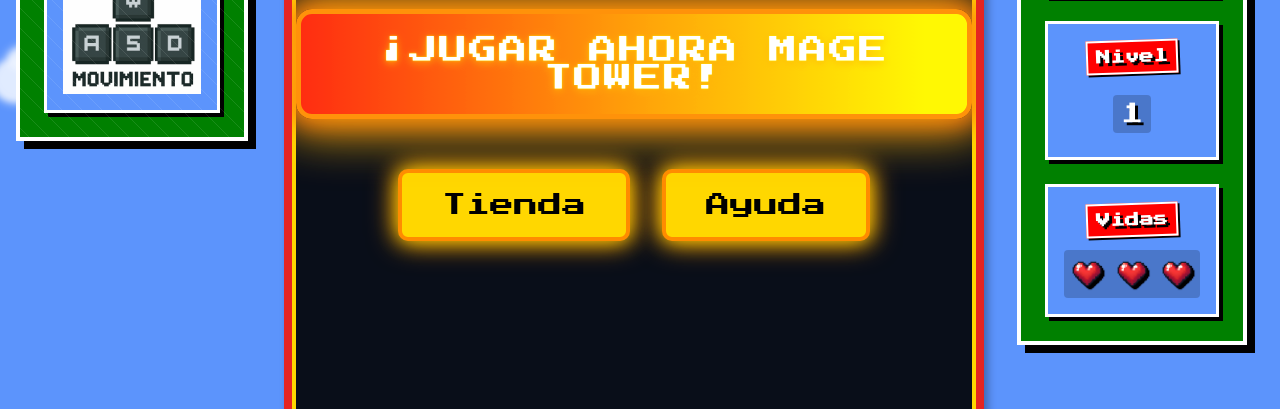
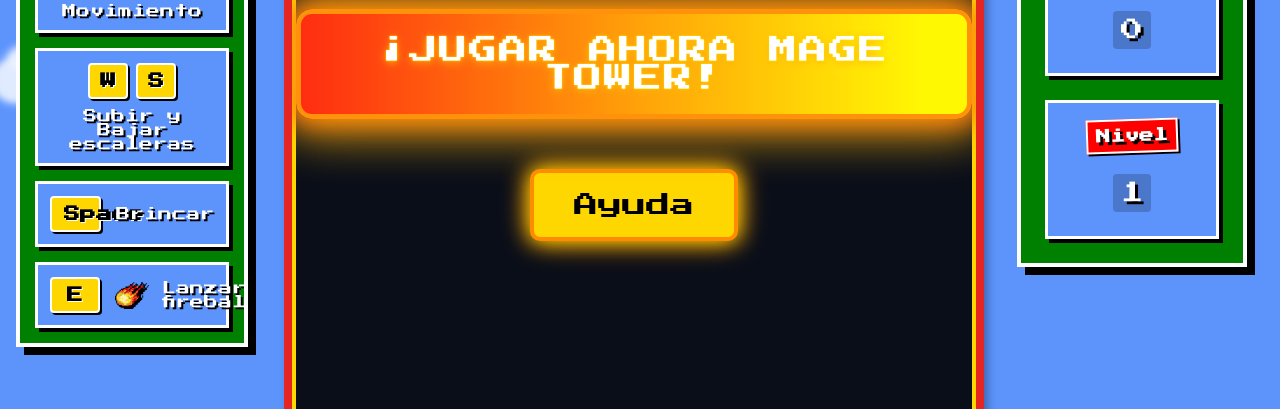
Before and after one commit to PaoloZesatiTec/Equipo-1, a website: page game/html/index.html in a window 1280 px wide. Shown: the part 391-800 px from the top of the page. Drawn offline with Linux system fonts and the light colour scheme.

Commit message:
Arreglo de bug de saltos, conexión de niveles y muertes a html principal y mejoras en el UI de las teclas

```diff
--- a/game/css/style.css
+++ b/game/css/style.css
@@ -299,26 +299,56 @@ header {
 .controls-container {
     display: flex;
     flex-direction: column;
-    gap: 1.5rem;
+    gap: 15px;
+    padding: 15px;
     background: green;
-    padding: 1.5rem;
     border: 4px solid #fff;
     box-shadow: 8px 8px 0 #000;
     position: relative;
     overflow: hidden;
 }
 
-.controls-container::before {
-    content: '';
-    position: absolute;
-    top: 0;
-    left: 0;
-    right: 0;
-    bottom: 0;
-    background: linear-gradient(45deg, transparent 48%, #fff 49%, #fff 51%, transparent 52%);
-    background-size: 20px 20px;
-    opacity: 0.1;
-    pointer-events: none;
+.control-item {
+    display: flex;
+    align-items: center;
+    gap: 15px;
+    background: #5c94fc;
+    padding: 12px;
+    border: 3px solid #fff;
+    box-shadow: 4px 4px 0 #000;
+    transition: transform 0.2s;
+}
+
+.control-item:hover {
+    transform: translate(-2px, -2px);
+    box-shadow: 6px 6px 0 #000;
+}
+
+.control-key {
+    background: #FFD700;
+    color: #000;
+    padding: 8px 12px;
+    border: 2px solid #fff;
+    border-radius: 4px;
+    font-weight: bold;
+    min-width: 50px;
+    text-align: center;
+    box-shadow: 2px 2px 0 #000;
+    text-shadow: 1px 1px 0 #fff;
+}
+
+.control-description {
+    color: #fff;
+    font-size: 14px;
+    text-shadow: 2px 2px 0 #000;
+    flex-grow: 1;
+}
+
+.fireball-icon {
+    width: 32px;
+    height: 32px;
+    object-fit: contain;
+    filter: drop-shadow(2px 2px 0 #000);
 }
 
 .tecladoInfo {
@@ -530,3 +560,30 @@ header, .game-layout, .left-panel, .right-panel, .canvas-wrapper, footer {
     position: relative;
     z-index: 2;
 }
+
+.movement-control {
+    flex-direction: column;
+    align-items: center;
+    gap: 10px;
+    padding: 12px;
+}
+
+.movement-keys {
+    display: flex;
+    gap: 8px;
+    align-items: center;
+    justify-content: center;
+}
+
+.movement-keys .control-key {
+    min-width: 40px;
+    padding: 8px;
+}
+
+.movement-control .control-description {
+    text-align: center;
+    width: 100%;
+    font-size: 14px;
+    color: #fff;
+    text-shadow: 2px 2px 0 #000;
+}
--- a/game/html/index.html
+++ b/game/html/index.html
@@ -34,10 +34,30 @@
                 <section id="instrucciones">
                     <h2 class="panel-title" style="font-size: 25px;">Controles</h2>
                     <div class="controls-container">
-                        <img id="teclasmovimiento"
-                             src="../assets/teclasmovimiento.png"
-                             alt="Teclas de movimiento: A y D"
-                             class="tecladoInfo">
+                        <div class="control-item movement-control">
+                            <div class="movement-keys">
+                                <span class="control-key">A</span>
+
+                                <span class="control-key">D</span>
+                            </div>
+                            <span class="control-description">Movimiento</span>
+                        </div>
+                        <div class="control-item movement-control">
+                            <div class="movement-keys">
+                                <span class="control-key">W</span>
+                                <span class="control-key">S</span>
+                            </div>
+                            <span class="control-description">Subir y Bajar escaleras</span>
+                        </div>
+                        <div class="control-item">
+                            <span class="control-key">Space</span>
+                            <span class="control-description">Brincar</span>
+                        </div>
+                        <div class="control-item">
+                            <span class="control-key">E</span>
+                            <img src="../assets/Items/Fire_ball_icon/fireball.png" alt="Fireball" class="fireball-icon">
+                            <span class="control-description">Lanzar fireball</span>
+                        </div>
                     </div>
                 </section>
             </aside>
@@ -60,14 +80,6 @@
                             <h3>Nivel</h3>
                             <p id="level">1</p>
                         </div>
-                        <div class="stat-item">
-                            <h3>Vidas</h3>
-                            <div id="lives" class="lives-container">
-                                <img src="../assets/Items/Heart/heart.png" alt="Vida" class="life-icon">
-                                <img src="../assets/Items/Heart/heart.png" alt="Vida" class="life-icon">
-                                <img src="../assets/Items/Heart/heart.png" alt="Vida" class="life-icon">
-                            </div>
-                        </div>
                     </div>
                 </section>
             </aside>
--- a/game/js/menu.js
+++ b/game/js/menu.js
@@ -171,7 +171,7 @@ function initMenu() {
     });
 
     // Agregar elementos al DOM
-    secondaryButtons.appendChild(shop);
+
     secondaryButtons.appendChild(helpButton);
     menuContainer.appendChild(logoImg);
     menuContainer.appendChild(startButton);
--- a/game/js/platformer.js
+++ b/game/js/platformer.js
@@ -351,15 +351,20 @@ class Player extends AnimatedObject {
             }
         }
 
-        // Handle jumping - only allow jump when on ground
-        if (keyState[" "] && !this.wasSpacePressed && this.isOnGround(level)) {
+        // Handle jumping - improved ground detection and jump logic
+        const isGrounded = this.isOnGround(level);
+        if (keyState[" "] && isGrounded && !this.isJumping) {
             this.velocity.y = initialJumpSpeed;
             this.isJumping = true;
             if (!this.isHurt && !this.isAttacking) {
                 this.setMageAnimation('jump');
             }
         }
-        this.wasSpacePressed = keyState[" "];
+
+        // Reset isJumping if player is on ground and has no upward velocity
+        if (this.isJumping && isGrounded && this.velocity.y >= 0) {
+            this.isJumping = false;
+        }
 
         // Simplified ladder system: activate when touching ladder AND pressing W or S
         let wasOnLadder = this.isOnLadder;
@@ -456,11 +461,6 @@ class Player extends AnimatedObject {
             }
         }
 
-        // Reset isJumping if player is on ground and has no upward velocity
-        if (this.isJumping && this.isOnGround(level) && this.velocity.y >= 0) {
-            this.isJumping = false;
-        }
-
         // Update animation state based on movement
         if (!this.isHurt && !this.isAttacking) {
             if (this.isJumping) {
@@ -512,8 +512,14 @@ class Player extends AnimatedObject {
     isOnGround(level) {
         // Check if there's a wall or ladder directly below the player
         // Use a larger offset to account for floating point precision issues
-        const testPosition = this.position.plus(new Vec(0, 0.025)); // Increased from 0.01 to 0.05
-        return level.contact(testPosition, this.size, 'wall') || level.contact(testPosition, this.size, 'ladder');
+        const testPosition = this.position.plus(new Vec(0, 0.05)); // Increased offset for better ground detection
+        const isOnWall = level.contact(testPosition, this.size, 'wall');
+        const isOnLadder = level.contact(testPosition, this.size, 'ladder');
+
+        // Also check if we're very close to the ground (within 0.05 units)
+        const isVeryCloseToGround = Math.abs(this.position.y - Math.floor(this.position.y)) < 0.05;
+
+        return isOnWall || isOnLadder || isVeryCloseToGround;
     }
 
     // Method to check if only the bottom part of the player is touching a ladder
@@ -629,6 +635,14 @@ class Player extends AnimatedObject {
         this.isJumping = false;
         this.isCrouching = false;
         this.isOnLadder = false;
+
+        // Incrementar contador de muertes cuando el jugador muere
+        game.deathCount++;
+        // Actualizar el panel de estadísticas
+        const scoreElement = document.getElementById('score');
+        if (scoreElement) {
+            scoreElement.textContent = game.deathCount;
+        }
     }
 }
 
@@ -1152,8 +1166,9 @@ class Game {
         this.actors = [...level.actors];
         this.gameOver = false;
         this.gameWon = false;
-        this.currentLevel = levelNumber; // Track current level
-        this.totalLevels = 4; // Updated to 4 total levels
+        this.currentLevel = levelNumber;
+        this.totalLevels = 4;
+        this.deathCount = 0;
 
         // Initialize lava system
         this.lava = new Lava(level.height);
@@ -1168,15 +1183,15 @@ class Game {
         // Death fade transition
         this.isDeathFading = false;
         this.deathFadeTimer = 0;
-        this.deathFadeDuration = 2000; // 2 seconds fade
+        this.deathFadeDuration = 2000;
         this.shopFadeIn = false;
         this.shopFadeTimer = 0;
-        this.shopFadeDuration = 1500; // 1.5 seconds to fade in shop
+        this.shopFadeDuration = 1500;
 
         // Transition state properties
         this.isTransitioning = false;
         this.transitionTimer = 0;
-        this.transitionDuration = 3000; // 3 seconds
+        this.transitionDuration = 3000;
         this.nextLevelNumber = null;
 
         // Load transition images
@@ -1233,14 +1248,12 @@ class Game {
             this.backgroundImage.src = '../assets/stages/Map-Final Boss/final_level.png';
         }
 
-
         this.backgroundImage.onload = () => {
-            //console.log("Image dimensions:", this.backgroundImage.width, "x", this.backgroundImage.height);
             this.backgroundLoaded = true;
         };
 
         this.backgroundImage.onerror = (e) => {
-            console.error(`Failed to load level ${levelNumber} background image. Please check the browser console for details.`);
+            console.error(`Failed to load level ${levelNumber} background image.`);
         };
 
         // Load UI sprites
@@ -1250,6 +1263,10 @@ class Game {
         // Add gem UI sprite
         this.gemUISprite = new Image();
         this.gemUISprite.src = '../assets/Items/Gems/Gem_UI/gem.png';
+
+        // Add fireball UI sprite
+        this.fireballUISprite = new Image();
+        this.fireballUISprite.src = '../assets/Items/Fire_ball_icon/fireball.png';
 
         this.labelGems = new TextLabel(80, 30, "30px Arial", "black");
 
@@ -1327,7 +1344,7 @@ class Game {
 
                 if (shouldDestroy) {
                     console.log(`Destroying barrel at bottom: y=${actor.position.y}, level.height=${this.level.height}`);
-                    this.actors = this.actors.filter(item => item !== actor);
+                this.actors = this.actors.filter(item => item !== actor);
                     continue; // Skip updating this barrel since it's being removed
                 }
                 actor.update(this.level, deltaTime);
@@ -1750,42 +1767,49 @@ class Game {
         // Reset shadow for other elements
         ctx.shadowColor = "transparent";
 
-        // Draw hearts based on player's lives - moved down and made bigger
+        // Draw hearts based on player's lives
         for (let i = 0; i < this.player.lives; i++) {
             ctx.drawImage(
                 this.heartSprite,
-                20 + i * 50, // X position (hearts are 50px apart, increased spacing)
-                80,         // Y position (moved down from 50)
-                40,         // Width (increased from 30)
-                40          // Height (increased from 30)
+                20 + i * 50,
+                80,
+                40,
+                40
             );
         }
 
-        // Draw fireball cooldown indicator - moved down and made bigger
+        // Draw fireball cooldown indicator
         const now = performance.now();
         const timeSinceLastFire = now - this.player.lastFireTime;
         const cooldownProgress = Math.min(timeSinceLastFire / this.player.fireCooldown, 1);
         const isReady = cooldownProgress >= 1;
 
-        // Fireball icon background
-        ctx.fillStyle = isReady ? "rgba(255, 100, 0, 0.8)" : "rgba(100, 100, 100, 0.5)";
-        ctx.fillRect(20, 130, 40, 40); // Moved down and made bigger
-
-        // Fireball icon
-        ctx.fillStyle = isReady ? "orange" : "gray";
-        ctx.fillRect(22, 132, 36, 36); // Adjusted for bigger size
-        ctx.fillStyle = isReady ? "red" : "darkgray";
-        ctx.fillRect(26, 136, 28, 28); // Adjusted for bigger size
+        // Draw fireball icon
+        if (this.fireballUISprite.complete) {
+            ctx.save();
+            if (!isReady) {
+                // Aplicar efecto gris cuando está en cooldown
+                ctx.globalAlpha = 0.5;
+            }
+            ctx.drawImage(
+                this.fireballUISprite,
+                22,
+                132,
+                36,
+                36
+            );
+            ctx.restore();
+        }
 
         // Cooldown progress bar
         if (!isReady) {
             // Background bar
             ctx.fillStyle = "rgba(0, 0, 0, 0.3)";
-            ctx.fillRect(20, 175, 40, 8); // Moved down and made wider
+            ctx.fillRect(20, 175, 40, 8);
 
             // Progress bar
             ctx.fillStyle = "orange";
-            ctx.fillRect(20, 175, 40 * cooldownProgress, 8); // Adjusted for new size
+            ctx.fillRect(20, 175, 40 * cooldownProgress, 8);
         }
 
         // Draw fireball ready text
```
Also changed, not shown: game/assets/Items/Fire_ball_icon/fireball.png (added).
